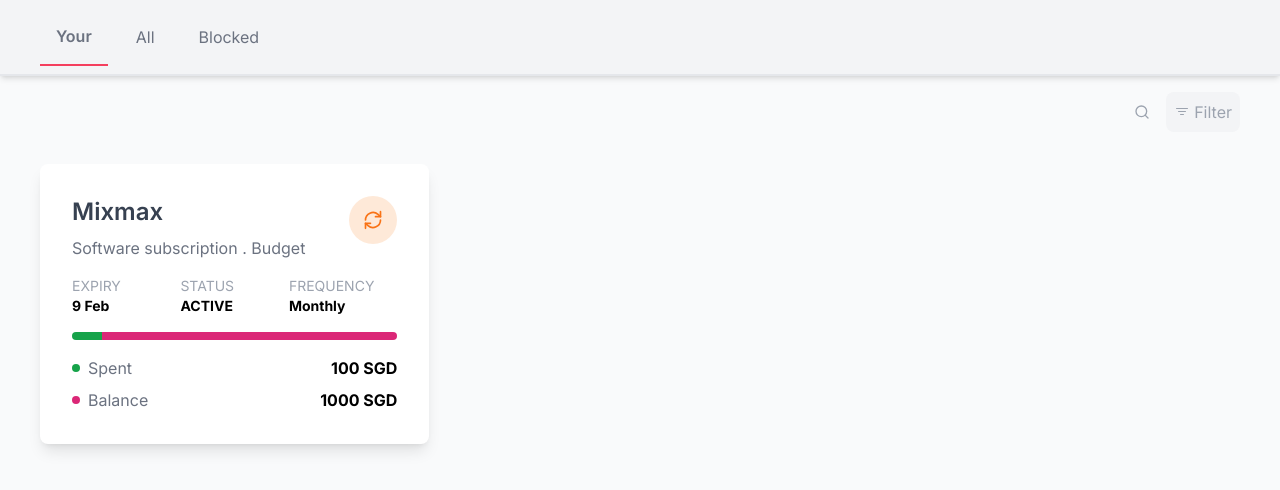
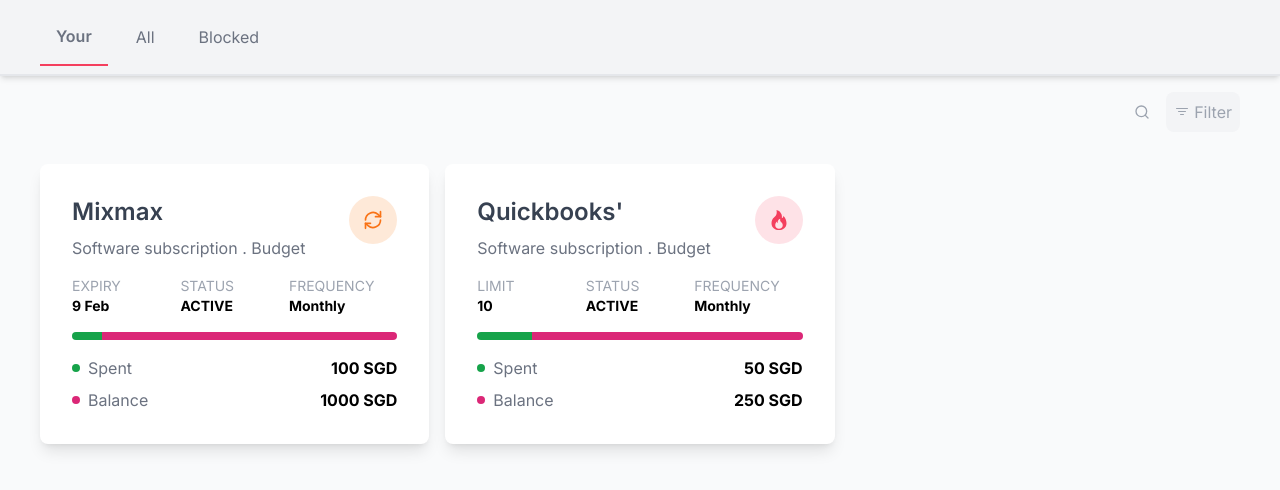
Before and after one commit to ShivangM/volopay-task, a Next.js app: page / in a window 1280 px wide. Shown: the top 490 px of the page. Built offline with nearby package versions, Linux system fonts and the light colour scheme.

Commit message:
Filter Addded

```diff
--- a/src/app/page.tsx
+++ b/src/app/page.tsx
@@ -7,12 +7,18 @@
 import { useEffect, useState } from 'react';
 import { CardType } from '@/types/cards';
 import Filter from '@/components/Filter';
+import useFilterStore from '@/store/filterStore';
 
 export default function Home() {
   const [userId] = useUserStore((state) => [state.userId]);
   const [selectedTab] = useNavigationStore((state) => [state.selectedTab]);
 
-  const [cards, setCards] = useState<CardType[] | undefined>();
+  const [cards, setCards] = useState<CardType[] | undefined>(data);
+
+  const [subscription, burner] = useFilterStore((state) => [
+    state.subscription,
+    state.burner,
+  ]);
 
   useEffect(() => {
     if (selectedTab === 0) {
@@ -23,6 +29,32 @@
       setCards(data.filter((card) => card.status === 'blocked'));
     }
   }, [selectedTab, userId]);
+
+  useEffect(() => {
+    if (subscription) {
+      setCards((prev) => {
+        if (prev) {
+          return prev.filter((card) => card.card_type !== 'subscription');
+        }
+      });
+    }
+  }, [subscription]);
+
+  useEffect(() => {
+    if (burner) {
+      setCards((prev) => {
+        if (prev) {
+          return prev.filter((card) => card.card_type !== 'burner');
+        }
+      });
+    }
+  }, [burner]);
+
+  useEffect(() => {
+    if (!subscription && !burner) {
+      setCards(data);
+    }
+  }, [subscription, burner]);
 
   return (
     <main className="py-4 px-4 pb-10 sm:px-10 space-y-8 max-w-7xl mx-auto">
--- a/src/components/Filter.tsx
+++ b/src/components/Filter.tsx
@@ -5,6 +5,7 @@
 import { useForm } from 'react-hook-form';
 import useUserStore from '@/store/userStore';
 import toast from 'react-hot-toast';
+import useFilterStore from '@/store/filterStore';
 
 type FilterData = {
   subscription: boolean;
@@ -20,6 +21,11 @@
     state.userId,
   ]);
 
+  const [setSubscription, setBurner] = useFilterStore((state) => [
+    state.setSubscription,
+    state.setBurner,
+  ]);
+
   const {
     register,
     handleSubmit,
@@ -29,12 +35,16 @@
 
   const onSubmit = handleSubmit((data) => {
     setUserId(parseInt(data.cardholder));
+    setSubscription(data.subscription);
+    setBurner(data.burner);
     toggleFilterDropdown();
     toast.success('User set to: User ' + data.cardholder);
   });
 
   const handleClearFilter = () => {
     reset();
+    setSubscription(false);
+    setBurner(false);
     toast.success('Filter Cleared!');
   };
 
--- /dev/null
+++ b/src/store/filterStore.ts
@@ -0,0 +1,28 @@
+import { create } from 'zustand';
+import { devtools, persist } from 'zustand/middleware';
+
+interface FilterState {
+  subscription: boolean;
+  burner: boolean;
+  setSubscription: (subscription: boolean) => void;
+  setBurner: (burner: boolean) => void;
+}
+
+const useFilterStore = create<FilterState>()(
+  devtools(
+    // persist(
+    (set) => ({
+      subscription: false,
+      burner: false,
+      setSubscription: (subscription) =>
+        set(() => ({ subscription: subscription })),
+      setBurner: (burner) => set(() => ({ burner: burner })),
+    })
+    //   {
+    //     name: 'filter-storage',
+    //   }
+    // )
+  )
+);
+
+export default useFilterStore;
```
